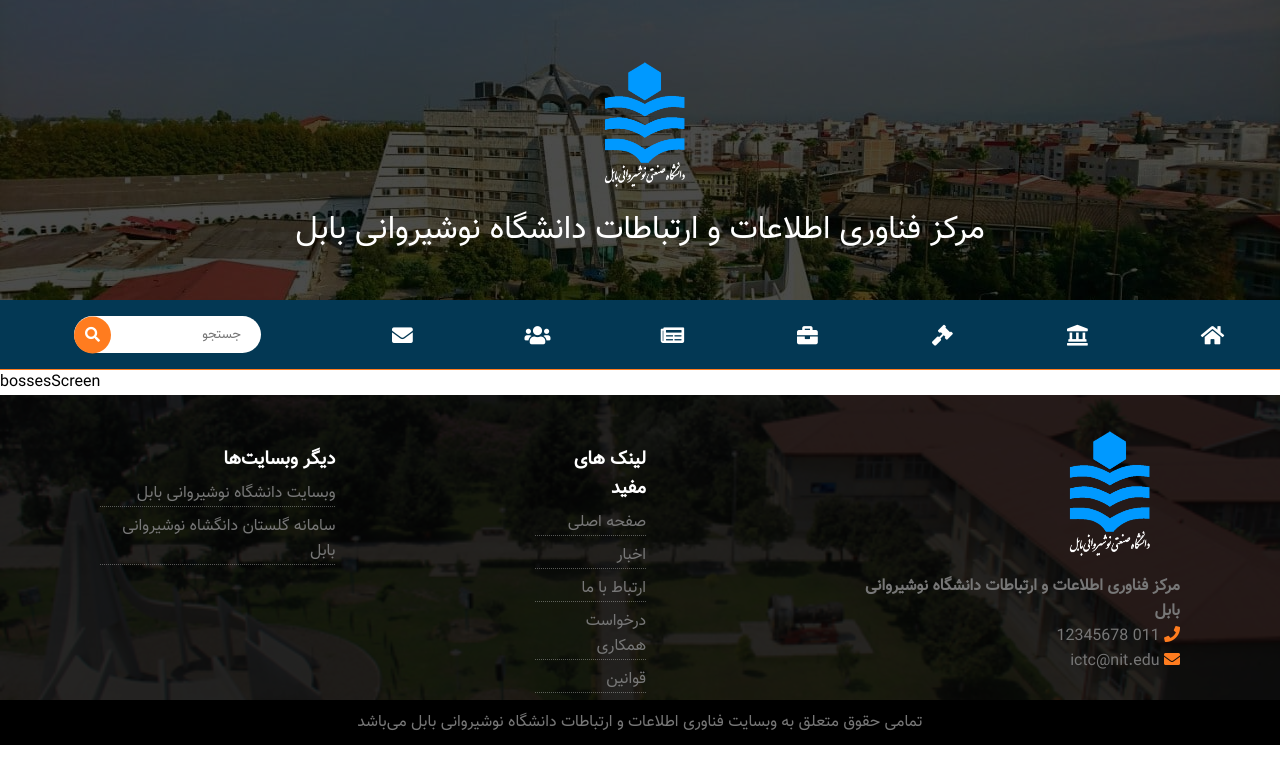
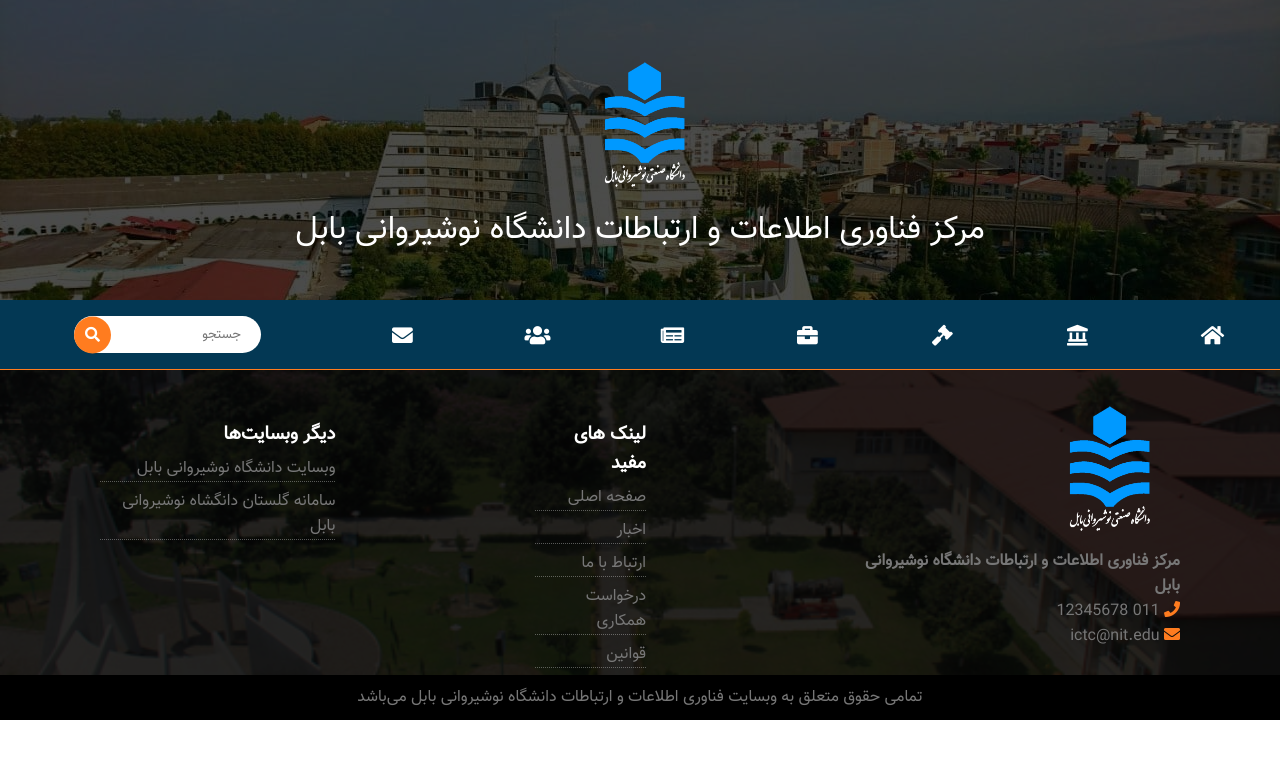
Before and after one commit to shyn48/ictcnit, a React (Create React App) app in the folder frontend/: page /bosses in a window 1280 px wide. Shown: the top 784 px of the page. Built offline with nearby package versions, Linux system fonts and the light colour scheme.

Commit message:
static screen with timeline

```diff
--- a/frontend/src/screens/BossesScreen.js
+++ b/frontend/src/screens/BossesScreen.js
@@ -3,7 +3,7 @@
 const bossesScreen = () => {
     return (
         <div>
-            bossesScreen
+
         </div>
     )
 }
```
